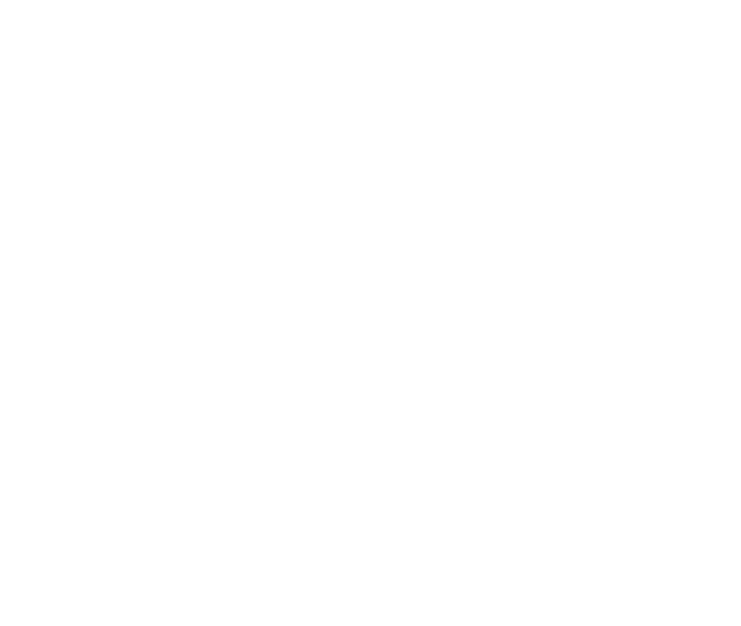
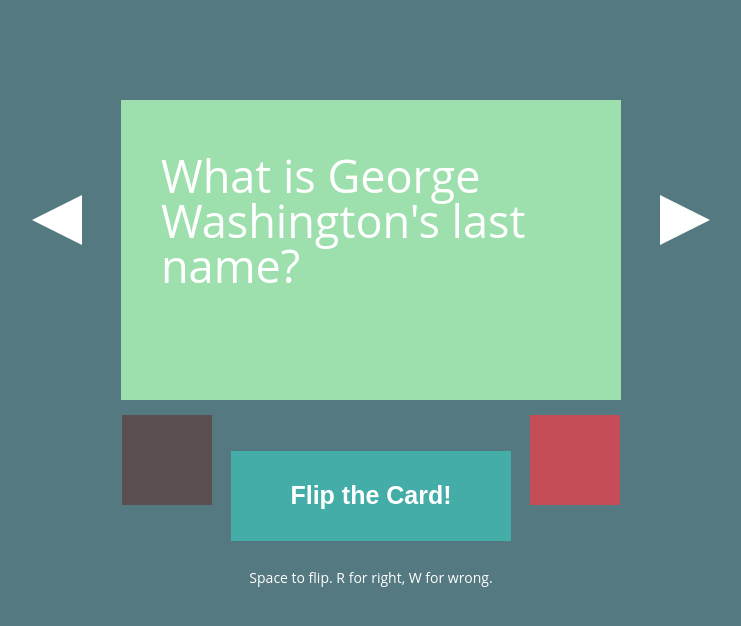
Before and after one commit to robertbenjamin/cards, a plain HTML site: page index.html in a window 1280 px wide. Shown: the whole page, without its empty margins (269-1010 px from the left). Drawn offline with nearby package versions, Linux system fonts and the light colour scheme.

Commit message:
Flesh out HTML, add SVG arrows, begin styling
Can’t seem to get the “flip” button to be positioned correctly, it’s a
work in progress.

```diff
--- a/flashy.js
+++ b/flashy.js
@@ -0,0 +1,7 @@
+$("polygon").eq(0).click(function() {
+	$("body").css("background-color", "red");
+})
+
+$("polygon").eq(1).click(function() {
+	$("body").css("background-color", "blue");
+})
--- a/index.html
+++ b/index.html
@@ -10,9 +10,23 @@
 </head>
 
 <body>
-	<div class="main_box">
-
-	</div>
+  <svg xmlns="http://www.w3.org/2000/svg" version="1.1" class="prev_card">
+    <polygon points="0,25 50,0 50,50" />
+  </svg>
+  <div class="main_box">
+    <p class="question_text">What is George Washington's last name?</p>
+    <!--<h1 class="answer_is">The Answer Is:</h1>
+    <p>Washington, D.C.</p>-->
+  </div>
+  <svg xmlns="http://www.w3.org/2000/svg" version="1.1" class="next_card">
+    <polygon points="50,25 0,0 0,50" />
+  </svg>
+  <div class="answer_buttons">
+    <button type="button" class="wrong"></button>
+    <button type="button" class="flip">Flip the Card!</button>
+    <button type="button" class="right"></button>
+  </div>
+  <p class="instructions">Space to flip. R for right, W for wrong.</p>
 </body>
 
 </html>
--- a/main.css
+++ b/main.css
@@ -0,0 +1,138 @@
+/* http://meyerweb.com/eric/tools/css/reset/
+   v2.0 | 20110126
+   License: none (public domain)
+*/
+
+html, body, div, span, applet, object, iframe,
+h1, h2, h3, h4, h5, h6, p, blockquote, pre,
+a, abbr, acronym, address, big, cite, code,
+del, dfn, em, img, ins, kbd, q, s, samp,
+small, strike, strong, sub, sup, tt, var,
+b, u, i, center,
+dl, dt, dd, ol, ul, li,
+fieldset, form, label, legend,
+table, caption, tbody, tfoot, thead, tr, th, td,
+article, aside, canvas, details, embed,
+figure, figcaption, footer, header, hgroup,
+menu, nav, output, ruby, section, summary,
+time, mark, audio, video {
+	margin: 0;
+	padding: 0;
+	border: 0;
+	font-size: 100%;
+	font: inherit;
+	vertical-align: baseline;
+}
+/* HTML5 display-role reset for older browsers */
+article, aside, details, figcaption, figure,
+footer, header, hgroup, menu, nav, section {
+	display: block;
+}
+body {
+	line-height: 1;
+}
+ol, ul {
+	list-style: none;
+}
+blockquote, q {
+	quotes: none;
+}
+blockquote:before, blockquote:after,
+q:before, q:after {
+	content: '';
+	content: none;
+}
+table {
+	border-collapse: collapse;
+	border-spacing: 0;
+}
+
+/* /// /// /// /// /// */
+
+body {
+	background-color: #547980;
+	text-align: center;
+}
+
+.main_box {
+	display: inline-block;
+	margin: 100px auto 0 auto;
+	height: 300px;
+	width: 500px;
+	background-color: #9DE0AD
+}
+
+.question_text {
+	text-align: left;
+	padding: 40px;
+	color: white;
+	position: relative;
+	top: 40%;
+	font-size: 45px;
+	transform: translateY(-50%);
+	font-family: Open Sans;
+	font-weight: light;
+}
+
+.instructions {
+	color: white;
+	font-weight: light;
+}
+
+button {
+	border: 0;
+	display: inline-block;
+}
+
+svg {
+	top: 50%;
+	position: relative;
+	transform: translateY(-50%);
+	display: inline-block;
+	color: white;
+	width: 50px;
+	height: 50px;
+	fill: white;
+	pointer-events: visiblePainted;
+}
+
+.prev_card {
+margin-right: 35px;
+}
+
+.next_card {
+margin-left: 35px;
+}
+
+.answer_buttons {
+	margin-top: 15px;
+	margin-bottom: 30px;
+}
+
+.wrong {
+	height: 90px;
+	width: 90px;
+	margin-right: 15px;
+	background-color: #594F4F;
+}
+
+.flip {
+	height: 90px;
+	width: 280px;
+	background-color: #45ADA8;
+	color: white;
+	font-size: 25px;
+	font-weight: bold;
+}
+
+.right {
+	height: 90px;
+	width: 90px;
+	margin-left: 15px;
+	background-color: #C44D58;
+}
+
+.instructions {
+	font-family: Open Sans;
+	font-size: 14px;
+}
```
